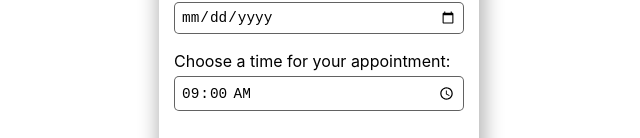
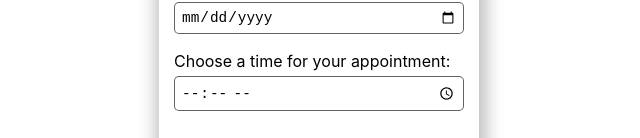
Before and after one commit to onakoyakayode/Health, a React (Create React App) app: page / in a window 1280 px wide. Both pictures are taken after a click on the picture 640 px from the left and 669 px from the top of the page. Shown: the part 482-620 px from the top of the page, without its empty margins (321-961 px from the left). Built offline with nearby package versions, Linux system fonts and the light colour scheme.

Commit message:
add Main Js

```diff
--- a/src/components/Main.js
+++ b/src/components/Main.js
@@ -79,11 +79,11 @@ export default function Main({handleChange, handleSubmit}) {
                     </div>
                     <div className="main-form-date">
                         <label htmlFor="delivery-date">Select Appointment Date:</label>
-                        <input type="date" name="delivery-date" id="delivery-date" value="07/08/2022" min="(2022-08-19)"/>
+                        <input type="date" name="delivery-date" id="delivery-date"/>
                     </div>
                     <div className="main-form-time">
                         <label htmlFor="appt">Choose a time for your appointment:</label>
-                        <input type="time" name="appt" id="appt" value="09:00"  min="08:00" max="17:00"/>
+                        <input type="time" name="appt" id="appt"/>
                     </div>
                 </div>
                 <button onSubmit={handleSubmit} className='form-submit-button'>Submit</button>
```
